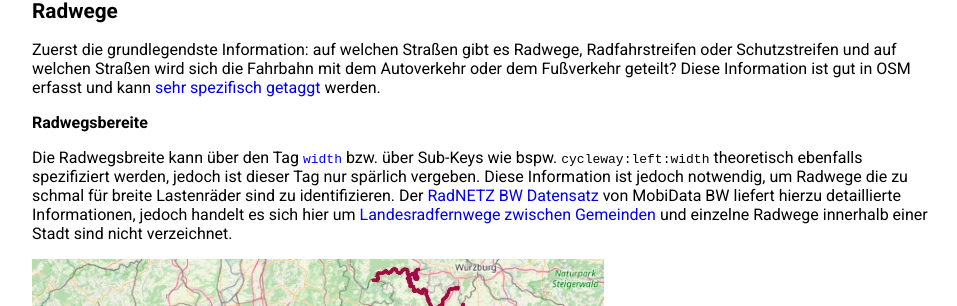
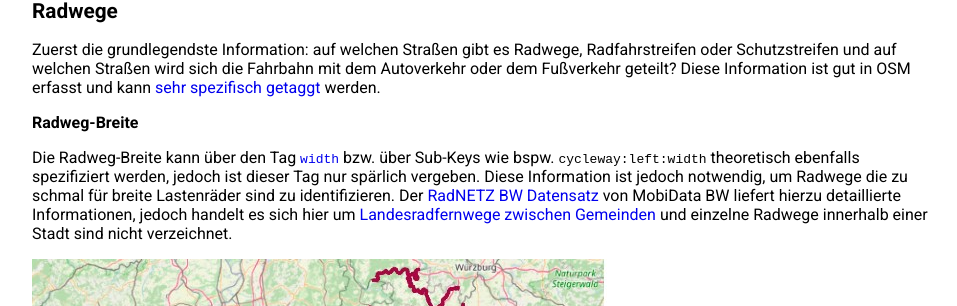
Before and after one commit to CargoRocket/website, a Jekyll site: the page built from _posts/2021-03-17-datenquellen.md, in a window 1280 px wide and 900 px high. Shown: the part 402-708 px from the top of the window, without its empty margins (158-1115 px from the left). Built offline with Jekyll 4.4.1, drawn with Linux system fonts in a browser that asks for light colours.

Commit message:
fix typo

```diff
--- a/_posts/2021-03-17-datenquellen.md
+++ b/_posts/2021-03-17-datenquellen.md
@@ -17,9 +17,9 @@ Als Hauptdatenquelle verwenden wir [OpenStreetMap (OSM)](https://www.openstreetm
 
 Zuerst die grundlegendste Information: auf welchen Straßen gibt es Radwege, Radfahrstreifen oder Schutzstreifen und auf welchen Straßen wird sich die Fahrbahn mit dem Autoverkehr oder dem Fußverkehr geteilt? Diese Information ist gut in OSM erfasst und kann [sehr spezifisch getaggt](https://wiki.openstreetmap.org/wiki/DE:Key:cycleway) werden.
 
-**Radwegsbereite**
+**Radweg-Breite**
 
-Die Radwegsbreite kann über den Tag [`width`](https://wiki.openstreetmap.org/wiki/Key:width) bzw. über Sub-Keys wie bspw. `cycleway:left:width` theoretisch ebenfalls spezifiziert werden, jedoch ist dieser Tag nur spärlich vergeben. Diese Information ist jedoch notwendig, um Radwege die zu schmal für breite Lastenräder sind zu identifizieren.
+Die Radweg-Breite kann über den Tag [`width`](https://wiki.openstreetmap.org/wiki/Key:width) bzw. über Sub-Keys wie bspw. `cycleway:left:width` theoretisch ebenfalls spezifiziert werden, jedoch ist dieser Tag nur spärlich vergeben. Diese Information ist jedoch notwendig, um Radwege die zu schmal für breite Lastenräder sind zu identifizieren.
 Der [RadNETZ BW Datensatz](https://www.mobidata-bw.de/dataset/radnetz-bw) von MobiData BW liefert hierzu detaillierte Informationen, jedoch handelt es sich hier um [Landesradfernwege zwischen Gemeinden](https://www.aktivmobil-bw.de/radverkehr/radnetz/das-radnetz/) und einzelne Radwege innerhalb einer Stadt sind nicht verzeichnet.
 
 ![RadNETZ BW in Baden-Württemberg und Zoom auf den Ausschnitt für Stuttgart.](/assets/images/RadNETZ.jpg)
```
